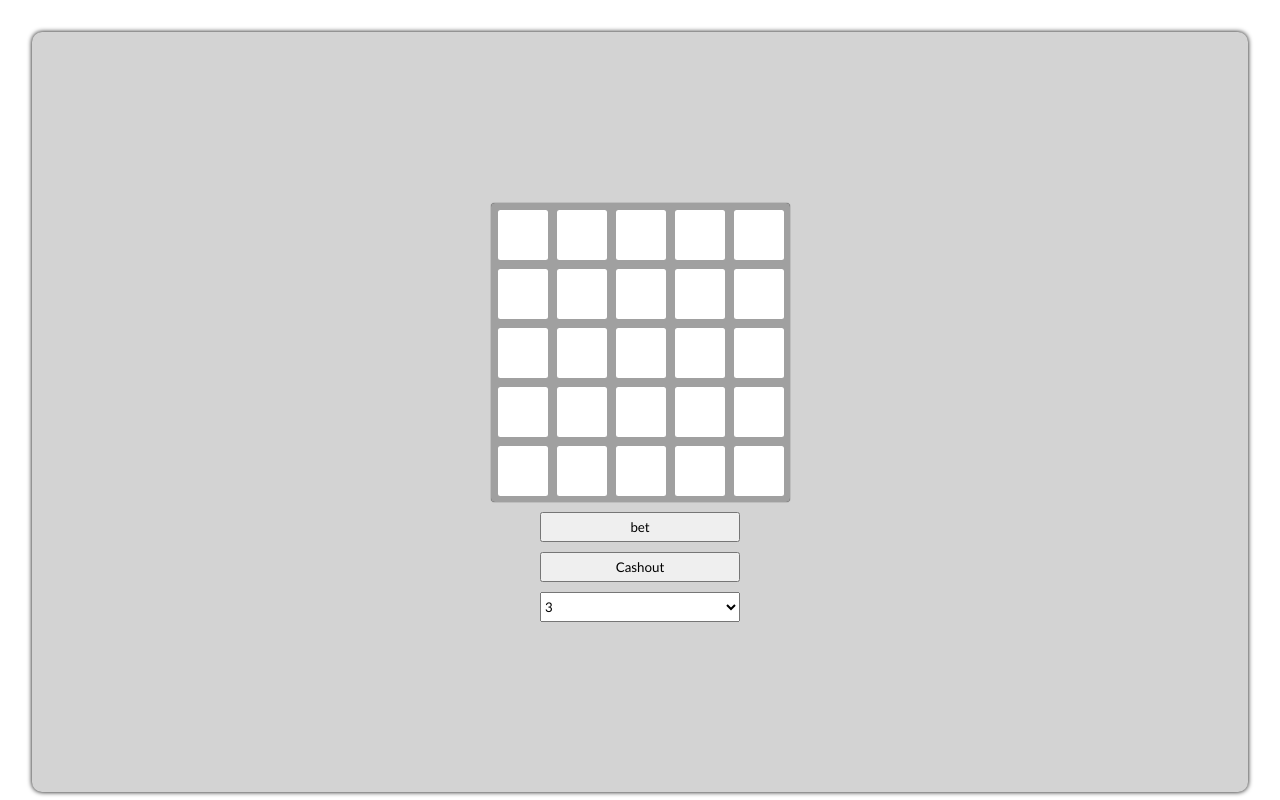
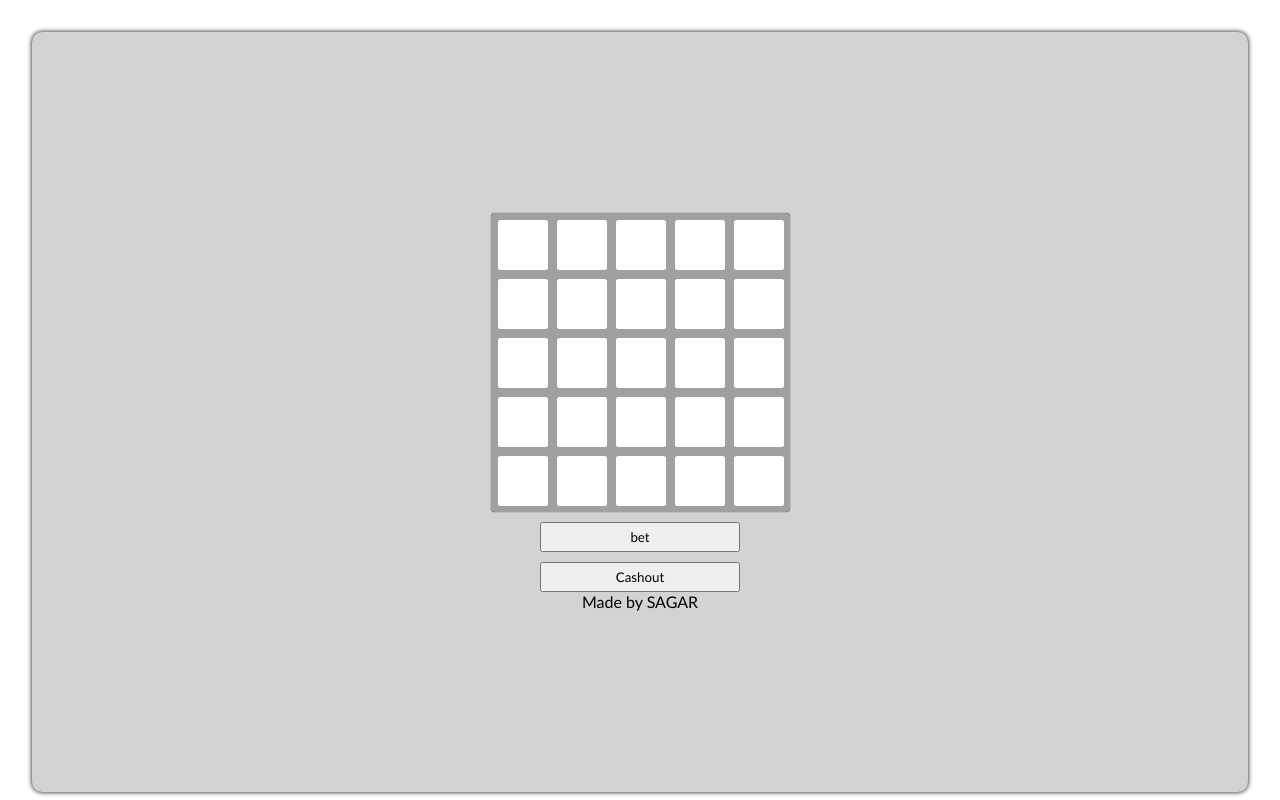
Before and after one commit to sagar-coads/mines, a plain HTML site: page index.html in a window 1280 px wide. Drawn offline with Linux system fonts and the light colour scheme.

Commit message:
Update index.html

```diff
--- a/index.html
+++ b/index.html
@@ -40,9 +40,9 @@
                 </div>
             </div>
         </div>
-            <a href="index1.html"><button> bet </button></a>
+            <a href="index.html"><button> bet </button></a>
             <button class="cashout"> Cashout </button>
-            <select name="no-of-mines" id="mines-count">
+            <select name="no-of-mines" id="mines-count" style="display:none;">
                 <option value="1" class="opt">1</option>
                 <option value="2" class="opt">2</option>
                 <option value="3" class="opt" selected>3</option>
@@ -68,6 +68,8 @@
                 <option value="23" class="opt">23</option>
                 <option value="24" class="opt">24</option>
             </select>
+            <p>Made by SAGAR</p>
+
     </div>
     <script src="script.js"></script>
 </body>
```
